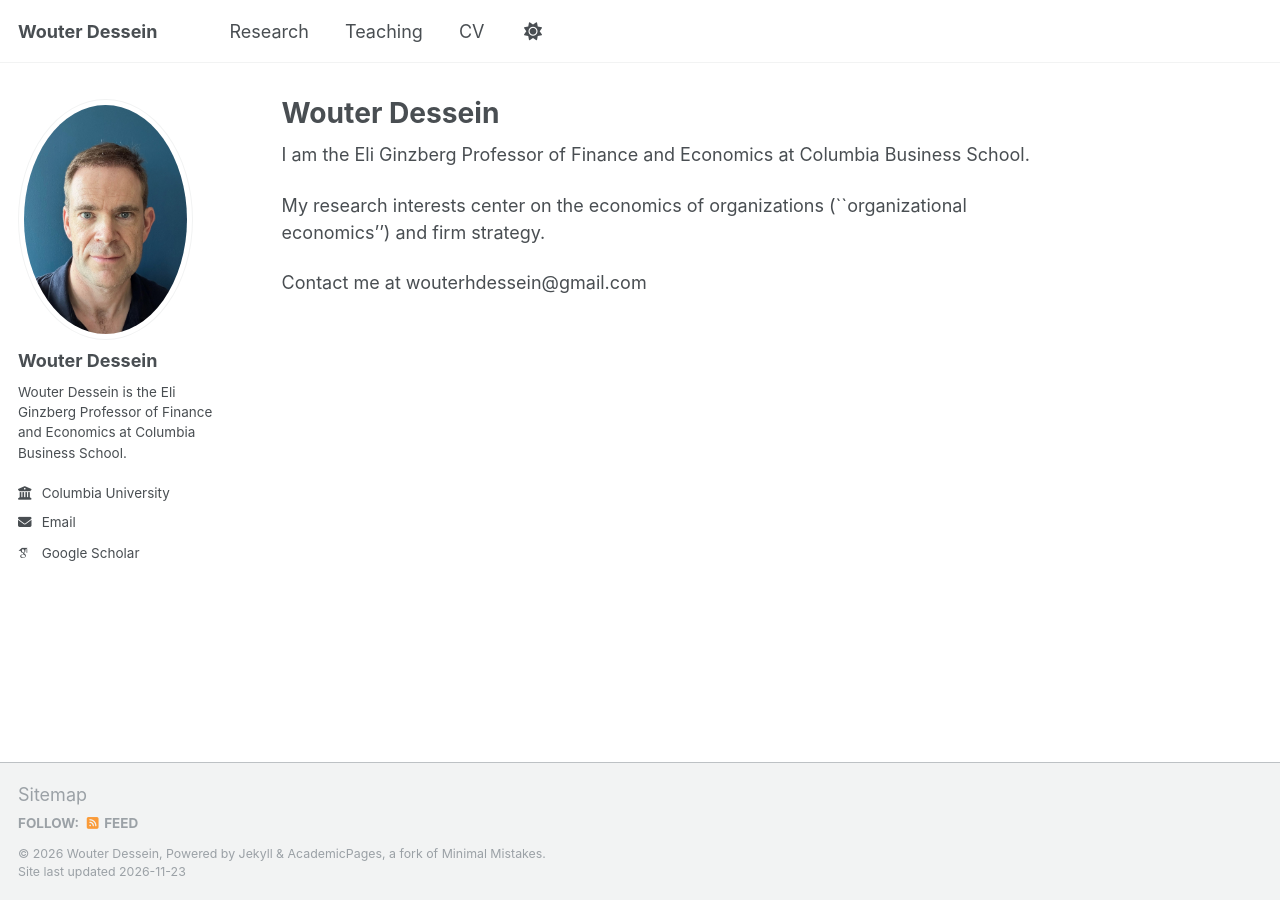
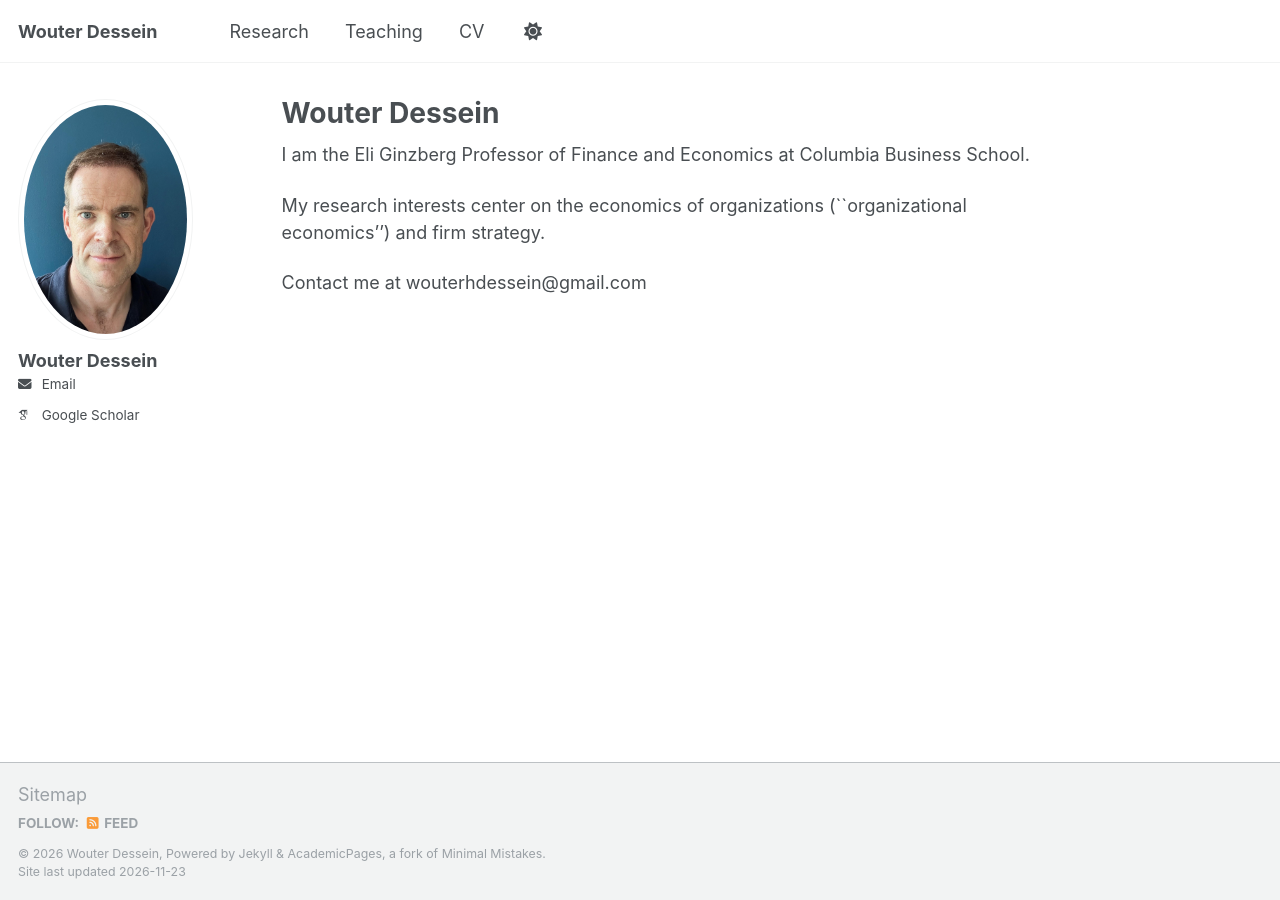
Before and after one commit to wd2179/wd2179.github.io, a Jekyll site: the page built from _pages/about.md, in a window 1280 px wide. Built offline with Jekyll 4.4.1, drawn with Linux system fonts in a browser that asks for light colours; some web fonts are replaced.

Commit message:
Update _config.yml

```diff
--- a/_config.yml
+++ b/_config.yml
@@ -25,9 +25,9 @@ author:
   avatar           : "profile.jpg"
   name             : "Wouter Dessein"
   pronouns         : # example: "she/her"
-  bio              : "Wouter Dessein is the Eli Ginzberg Professor of Finance and Economics at Columbia Business School."
+  # bio              : "Wouter Dessein is the Eli Ginzberg Professor of Finance and Economics at Columbia Business School."
   # location         : "New York"
-  employer         : "Columbia University"
+  # employer         : "Columbia University"
   email            : "wouterhdessein@gmail.com"
 
   # Academic websites
```
